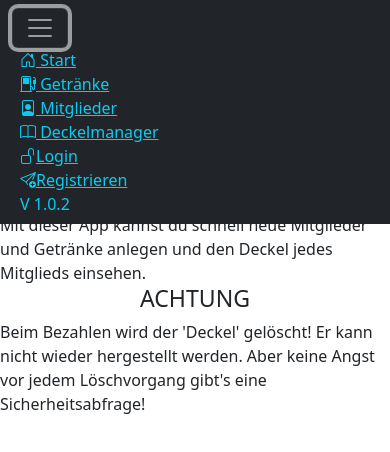
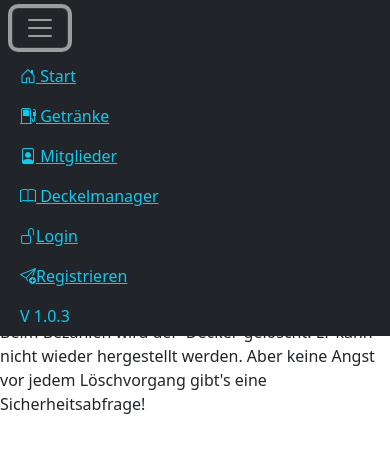
Before and after one commit to termi65/ogv-dm, a React (Vite) app: page / in a window 390 px wide. Both pictures are taken after a click on the button "Toggle navigation". Shown: the top 452 px of the page. Built offline with nearby package versions, Linux system fonts and the light colour scheme; no server answers; the database is empty.

Commit message:
Navigation mit Zwischenräumen im Hamburger-Menü

```diff
--- a/src/components/Navigation.jsx
+++ b/src/components/Navigation.jsx
@@ -48,18 +48,23 @@ export default function Navigation({onRefresh}) {
                     </button>
                     <div className={`${isNavCollapsed ? 'collapse' : ''} navbar-collapse`} id="togglerData">
                         <ul className="navbar-nav me-auto">
+                            <li><p> </p></li>
                             <li className="nav-item" key={1}>
                                 <Link to="/" className="px-2 text-info" onClick={closeNav}><i className="bi bi-house-door"></i> Start</Link>
                             </li>
+                            <li><p> </p></li>
                             <li className="nav-item" key={2}>
                                 <Link to="/getraenke" className="px-2 text-info" onClick={closeNav}><i className="bi bi-fuel-pump"></i> Getränke</Link>
                             </li>
+                            <li><p> </p></li>
                             <li className="nav-item pe-1" key={3}>
                                 <Link to="/mitglieder" className="px-2 text-info" onClick={closeNav}><i className="bi bi-file-person"></i> Mitglieder</Link>
                             </li>
+                            <li><p> </p></li>
                             <li className="nav-item pe-1" key={4}>
                                 <Link to="/verzehrliste" className="px-2 text-info" onClick={closeNav}><i className="bi bi-book"></i> Deckelmanager</Link>
                             </li>
+                            <li><p> </p></li>
                             {user ?
                                 <li className="nav-item pe-1" key={5}>
                                     <Link to="/" className="px-2 text-info" onClick={() => {closeNav(); handleLogout();}}><i className="bi bi-lock"></i>Logout</Link>
@@ -69,13 +74,15 @@ export default function Navigation({onRefresh}) {
                                     <li className="nav-item pe-1" key={6}>
                                         <Link to="/login" className="px-2 text-info" onClick={closeNav}><i className="bi bi-unlock"></i>Login</Link>
                                     </li>
+                                    <li><p> </p></li>
                                     <li className="nav-item pe-1" key={7}>
                                         <Link to="/register" className="px-2 text-info" onClick={closeNav}><i className="bi bi-send-plus"></i>Registrieren</Link>
                                     </li>
                                 </>
                             }
+                            <li><p> </p></li>
                             <li className="px-2 text-info" key={8}>
-                                V 1.0.2
+                                V 1.0.3
                             </li>
                         </ul>
                     </div>
```
